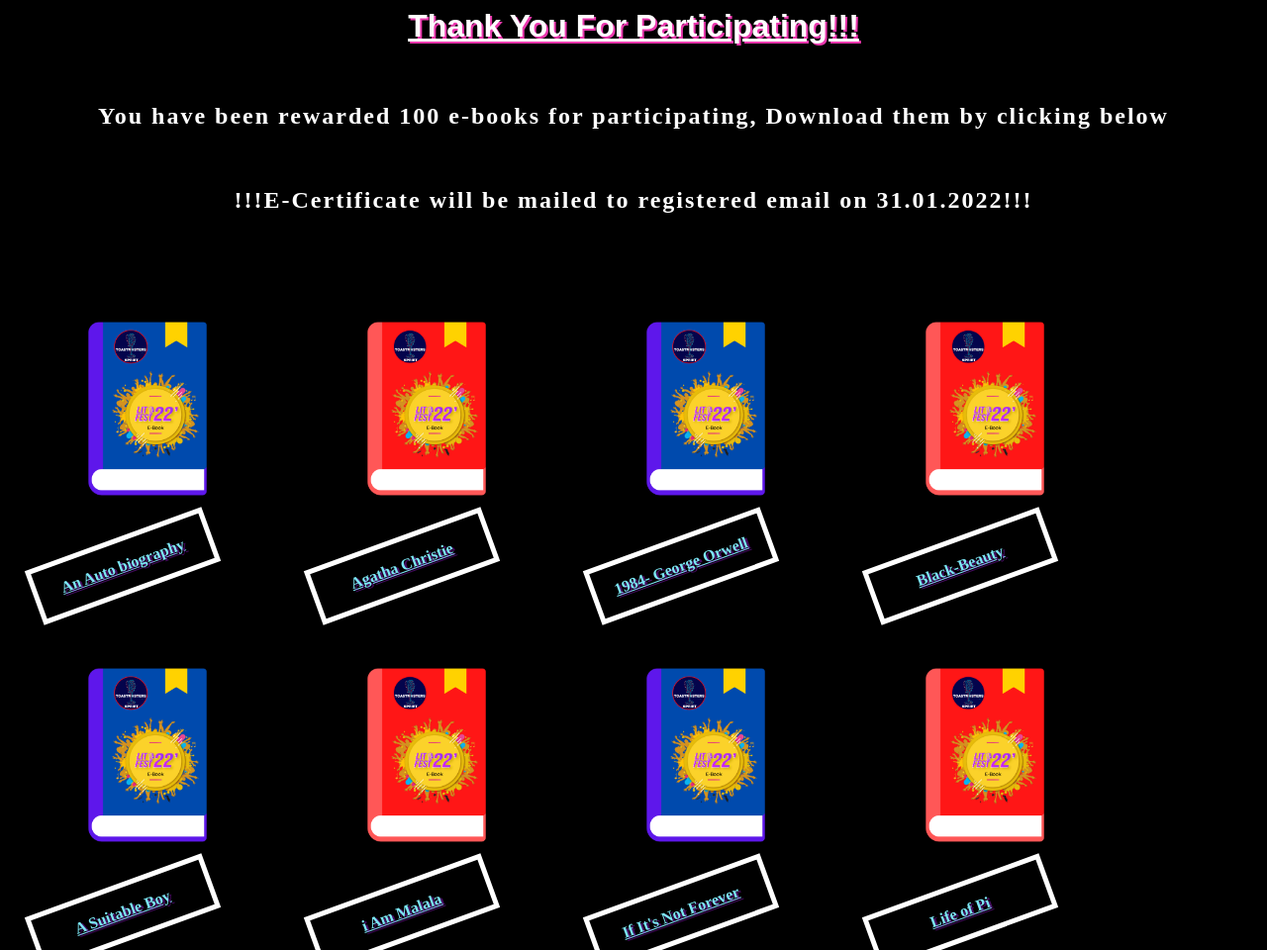
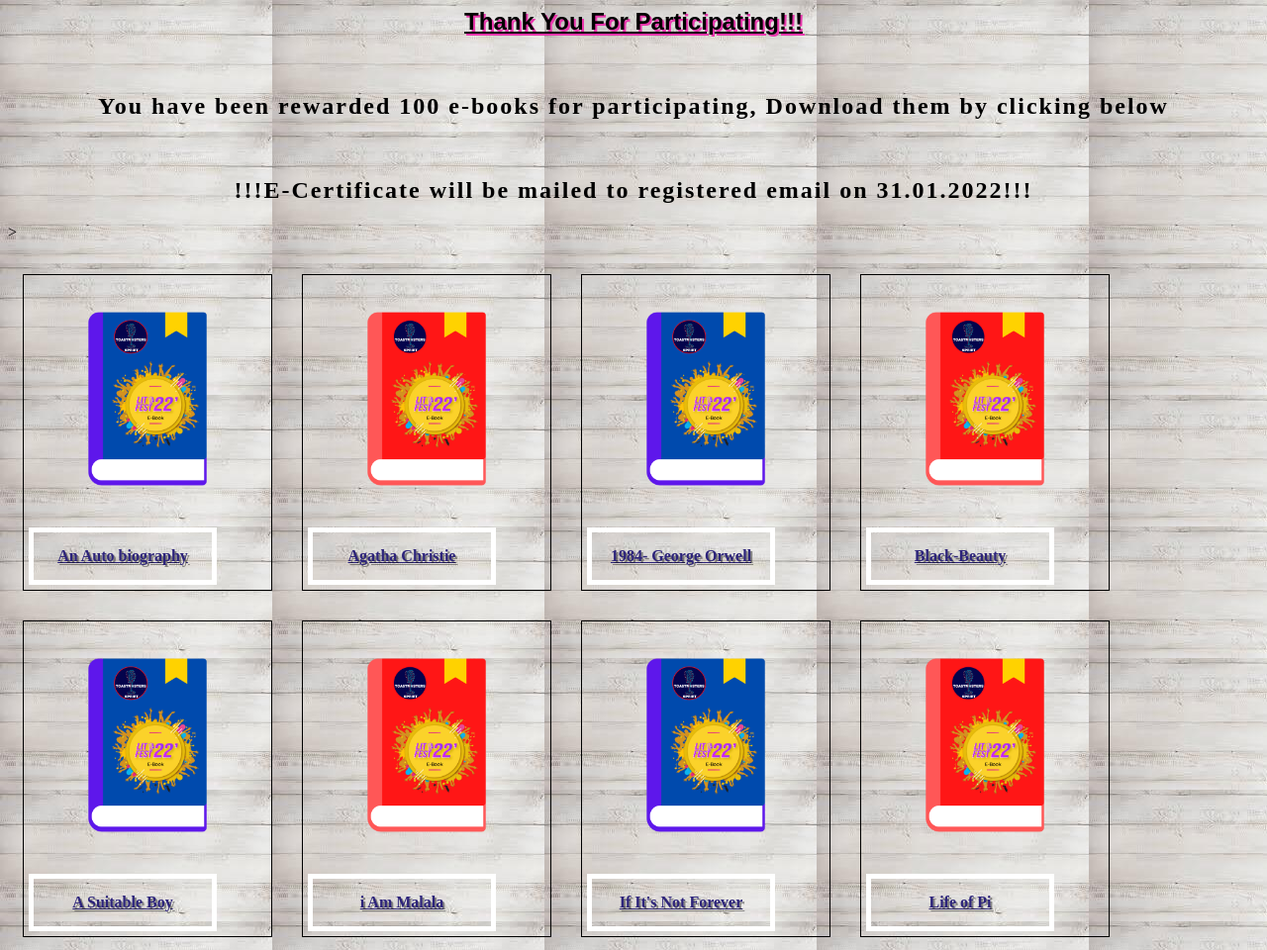
Before and after one commit to Charuni10/BookShelf, a plain HTML site: page index.html in a window 1280 px wide. Shown: the top 960 px of the page at 99% size. Drawn offline with Linux system fonts and the light colour scheme.

Commit message:
background

```diff
--- a/index.html
+++ b/index.html
@@ -1,19 +1,19 @@
 <html>
 <head>
 <!-- Global site tag (gtag.js) - Google Analytics -->
-<script async src="https://www.googletagmanager.com/gtag/js?id=G-26XP220Q4C"></script>
+<script async src="https://www.googletagmanager.com/gtag/js?id=G-VJKWK3N83E"></script>
 <script>
   window.dataLayer = window.dataLayer || [];
   function gtag(){dataLayer.push(arguments);}
   gtag('js', new Date());
 
-  gtag('config', 'G-26XP220Q4C');
+  gtag('config', 'G-VJKWK3N83E');
 </script>
 
 <style>
 
 body{
-    background-color: black;
+  background-image: url("Images/shelf3.jpg");
 }
 
 div.gallery {
@@ -37,11 +37,11 @@ div.desc {
   font-family: "Times New Roman", Times, serif;
   font-weight: bold;
   text-decoration: underline;
-  transform: rotate(-20deg);
-  color: rgb(124, 231, 245);
-  text-shadow: 2px 2px rgba(170, 25, 238, 0.404);
+
+  color: rgb(44, 35, 122);
+  text-shadow: 2px 2px rgba(0, 0, 0, 0.404);
   text-align: center;
-  transform: rotate(-20deg);
+
   width: 150px;
   border: 5px solid white;
   padding: 15px;
@@ -50,12 +50,12 @@ div.desc {
 </style>
 </head>
 <body>
+  <section class="shelf" >
+  <h1 style="text-align: center; font-family: sans-serif; color: black; text-decoration: underline; text-shadow: 2px 2px rgb(233, 55, 173);">Thank You For Participating!!!</h1><br>
 
-  <h1 style="text-align: center; font-family: sans-serif; color: white; text-decoration: underline; text-shadow: 2px 2px rgb(233, 55, 173);">Thank You For Participating!!!</h1><br>
+  <h2 style="text-align: center; font-family: Times New Roman, Times, serif; color: black; letter-spacing: 2px;">You have been rewarded 100 e-books for participating, Download them by clicking below</h2><br>
 
-  <h2 style="text-align: center; font-family: Times New Roman, Times, serif; color: white; letter-spacing: 2px;">You have been rewarded 100 e-books for participating, Download them by clicking below</h2><br>
-
-  <h2 style="text-align: center; font-family: Times New Roman, Times, serif; color: white; letter-spacing: 2px;">!!!E-Certificate will be mailed to registered email on 31.01.2022!!!</h2>><br>
+  <h2 style="text-align: center; font-family: Times New Roman, Times, serif; color: black; letter-spacing: 2px;">!!!E-Certificate will be mailed to registered email on 31.01.2022!!!</h2>><br>
 
 <br>
 
@@ -760,6 +760,6 @@ div.desc {
   </a>
   <div class="desc">The Thousand Autumns of Jacob de Zoet</div>
 </div>
-
+  </section>
 </body>
 </html>
```
Also changed, not shown: Images/shelf.jpg (added), Images/shelf1.png (added), Images/shelf3.jpg (added).
